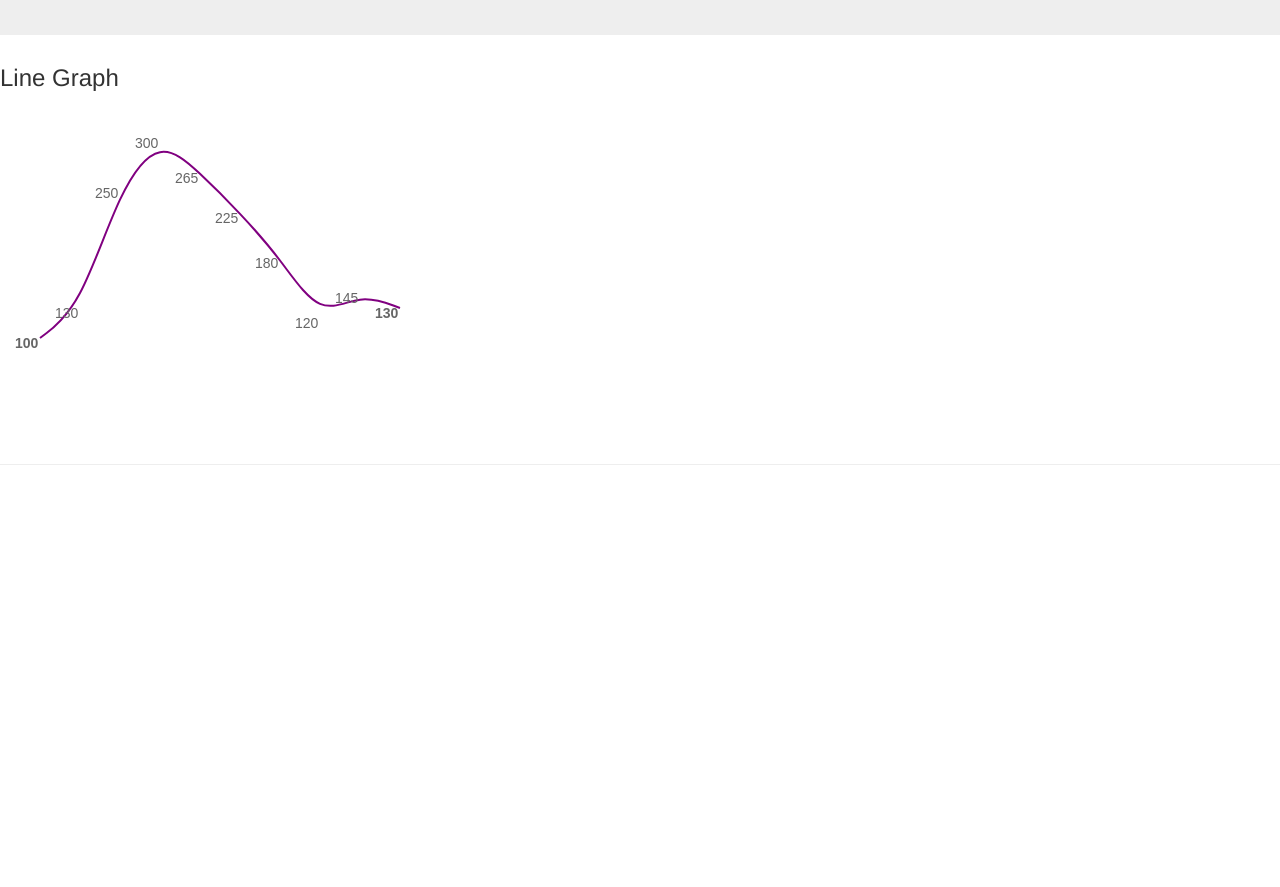
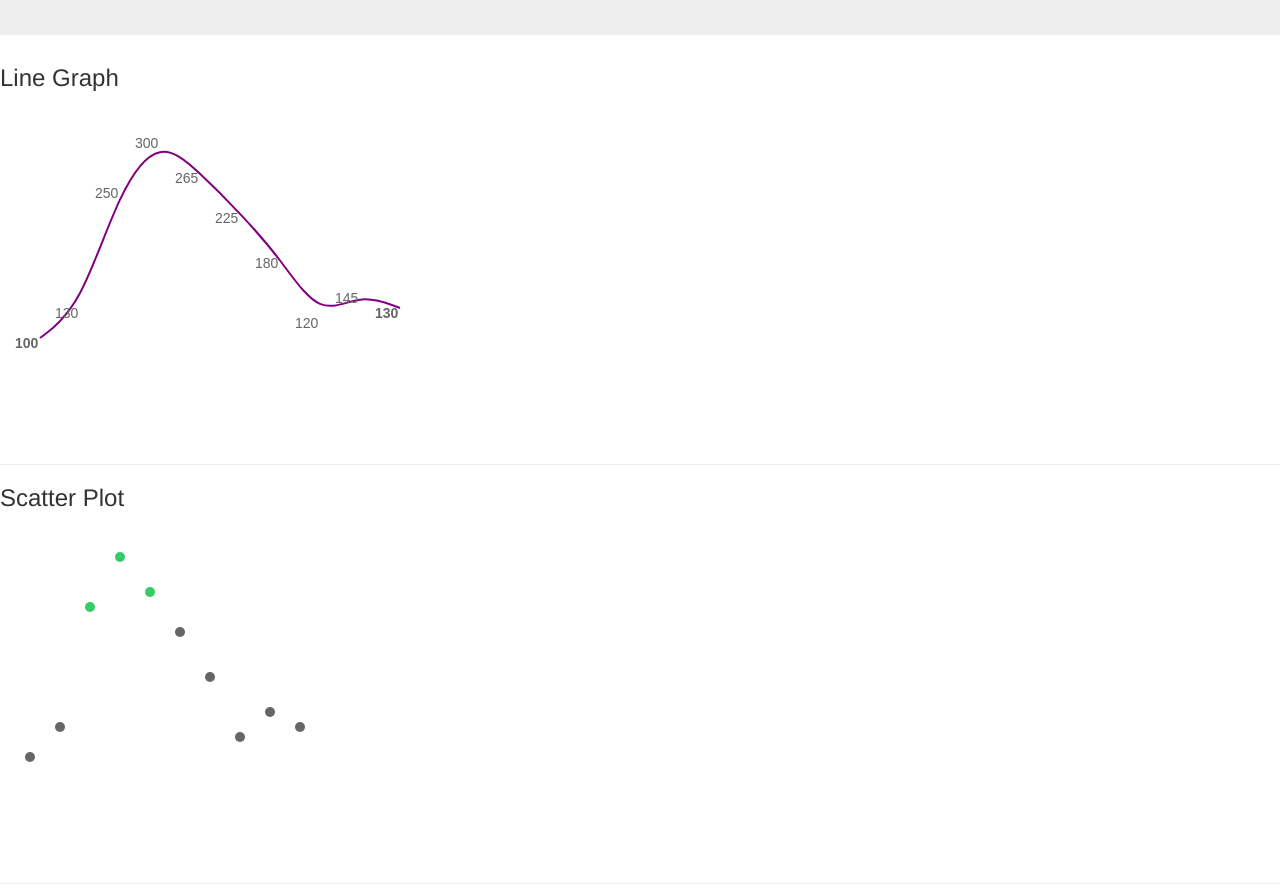
Before and after one commit to timothynegron/d3-practice, a plain HTML site: page index.html in a window 1280 px wide. Shown: the part 3504-4391 px from the top of the page. Before the commit the page ends 3989 px from the top, so only its background shows below. Drawn offline with nearby package versions, Linux system fonts and the light colour scheme.

Commit message:
Adds scatter plot

```diff
--- a/index.html
+++ b/index.html
@@ -59,6 +59,8 @@
 
     <h3 id="drawing5">Line Graph<br><br></h3>
     <hr>
+    <h3 id="drawing6">Scatter Plot<br><br></h3>
+    <hr>
 
 
     <script src="https://ajax.googleapis.com/ajax/libs/jquery/3.6.0/jquery.min.js"></script>
--- a/main.js
+++ b/main.js
@@ -177,9 +177,9 @@ svg4.selectAll("text")
     .attr("font-size", 25)
     .attr("fill", "#FFFFFF")
 
-// ┌─────────────────┐
-// │   d3 Line Graph │
-// └─────────────────┘
+// ┌───────────────────┐
+// │   d3 Line Graph   │
+// └───────────────────┘
 
 // Dimensions of graph
 const height5 = 320;
@@ -241,3 +241,50 @@ const labels = svg5.selectAll("text")
                             }
                         }
                     })
+
+// ┌─────────────────────┐
+// │   d3 Scatter Plot   │
+// └─────────────────────┘
+
+// Used to look for clusters or out liars
+
+// Dimensions of graph
+const height6 = 320;
+const width6 = 500;
+
+// Data
+const monthlySales6 = [
+    {"month":10, "sales": 100},
+    {"month":20, "sales": 130},
+    {"month":30, "sales": 250},
+    {"month":40, "sales": 300},
+    {"month":50, "sales": 265},
+    {"month":60, "sales": 225},
+    {"month":70, "sales": 180},
+    {"month":80, "sales": 120},
+    {"month":90, "sales": 145},
+    {"month":100, "sales": 130}
+];
+
+// KPI (qualitative attributes) are they good or are they bad
+function salesKPI(d){
+    if(d>=250) {return "#33CC66";} else
+    if(d<250) {return "#666666";}
+}
+
+// Create our svg
+const svg6 = d3.select("#drawing6")
+                .append("svg")
+                .attr({width: width6, height: height6});
+
+// Add dots
+const dots = svg6.selectAll("circle")
+                .data(monthlySales6)
+                .enter()
+                .append("circle")
+                .attr({
+                    cx: function(d){return d.month*3;},
+                    cy: function(d){return height6-d.sales;},
+                    r: 5,
+                    "fill": function(d){return salesKPI(d.sales);}
+                })
```
